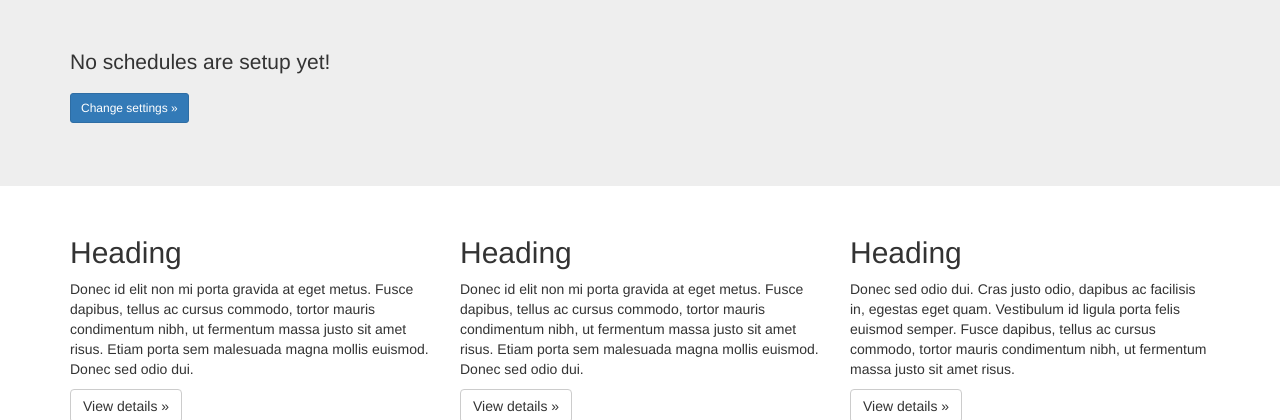
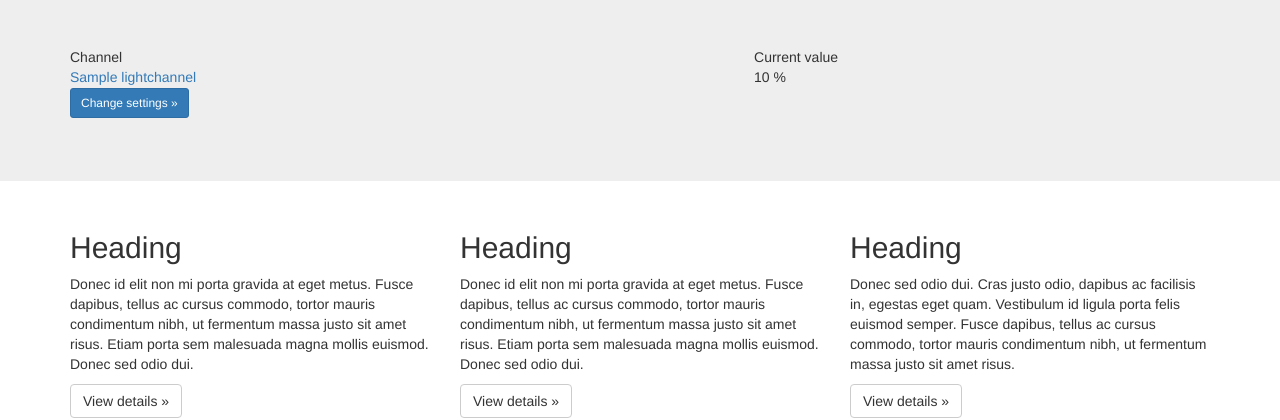
Before and after one commit to reefberrypi/reefberrypi, a Django app: page /lightcontrol/ in a window 1280 px wide. Shown: the part 51-471 px from the top of the page. Run offline with Django 3.2, Linux system fonts and the light colour scheme; tables that the repository leaves empty hold one stand-in row (values such as "Sample post"); some libraries are stand-ins or nearby versions.

Commit message:
added lightcontrol view

```diff
--- a/ReefberryPi/urls.py
+++ b/ReefberryPi/urls.py
@@ -6,6 +6,7 @@ urlpatterns = patterns('',
     # url(r'^$', 'ReefberryPi.views.home', name='home'),
     # url(r'^blog/', include('blog.urls')),
 
+    url(r'^', include('lightcontrol.urls', namespace="index")),
     url(r'^lightcontrol/', include('lightcontrol.urls')),
     url(r'^admin/', include(admin.site.urls)),
 )
--- a/lightcontrol/models.py
+++ b/lightcontrol/models.py
@@ -8,7 +8,7 @@ class ColorTemp(models.Model):
         ('LI', 'Lightning')
     )
     mode = models.CharField(max_length=2, choices=MODES, unique=True)
-    current_percentage = models.IntegerField(default=0, editable=False)
+    current_percentage = models.IntegerField(default=0, editable=False)  # TODO Delete in case not used
 
     def __str__(self):              # __unicode__ on Python 2
         return self.get_mode_display()
@@ -27,6 +27,7 @@ class LightChannel(models.Model):
     label = models.CharField(max_length=50)
     pin = models.IntegerField(unique=True)
     max_pulse = models.IntegerField(default=4095)
+    current_percentage = models.IntegerField(default=0, editable=False)
 
     def __str__(self):              # __unicode__ on Python 2
         return self.label
--- a/lightcontrol/templates/lightcontrol/index.html
+++ b/lightcontrol/templates/lightcontrol/index.html
@@ -1,11 +1,20 @@
 {% extends "base.html" %}
 {% block jumbo_block %}
-{% if all_schedules_list %}
-    <ul>
-    {% for schedule in all_schedules_list %}
-        <li><a href="schedule/{{ schedule.id }}/">{{ schedule }}</a></li>
+
+{% if all_lightchannels_list %}
+<table style="width:100%">
+    <tr>
+        <td>Channel</td>
+        <td>Current value</td>
+    </tr>
+    {% for channel in all_lightchannels_list %}
+    <tr>
+        <td><a href="{% url 'detail' channel.id %}">{{ channel }}</a></td>
+        <td>{{ channel.current_percentage }} %</td>
+    </tr>
     {% endfor %}
-    </ul>
+</table>
+
 {% else %}
     <p>No schedules are setup yet!</p>
 {% endif %}
--- a/lightcontrol/urls.py
+++ b/lightcontrol/urls.py
@@ -5,6 +5,9 @@ from lightcontrol import views
 from django.conf import settings
 from django.conf.urls.static import static
 
+from . import views
+
 urlpatterns = patterns('',
-    url(r'^$', views.index, name='index'),
+    url(r'^$', views.IndexView.as_view(), name='index'),
+    url(r'^(?P<pk>[0-9]+)/$', views.DetailView.as_view(), name='detail'),
 )+ static(settings.STATIC_URL, document_root=settings.STATIC_ROOT)
--- a/lightcontrol/views.py
+++ b/lightcontrol/views.py
@@ -1,9 +1,18 @@
-from django.shortcuts import render
+from django.shortcuts import get_object_or_404, render
+from django.http import HttpResponseRedirect
+from django.core.urlresolvers import reverse
+from django.views import generic
 
-from lightcontrol.models import Schedule
+from .models import LightChannel
 
-# Create your views here.
-def index(request):
-    all_schedules_list = Schedule.objects.all()
-    context = {'all_color_temp_list': all_schedules_list}
-    return render(request, 'lightcontrol/index.html', context)
+
+class IndexView(generic.ListView):
+    template_name = 'lightcontrol/index.html'
+    context_object_name = 'all_lightchannels_list'
+
+    def get_queryset(self):
+        return LightChannel.objects.all()
+
+class DetailView(generic.DetailView):
+    model = LightChannel
+    template_name = 'lightcontrol/detail.html'
```
Also changed, not shown: lightcontrol/ledcontrol/cron.py (+10 -1 lines), lightcontrol/templates/lightcontrol/detail.html (added, +14 -0 lines), lightcontrol/migrations/0005_lightchannel_current_percentage.py (added).
